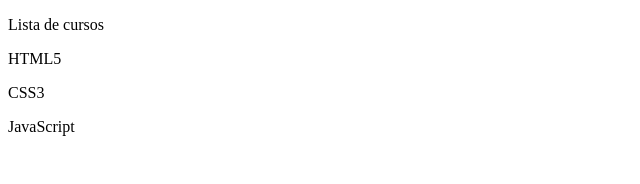
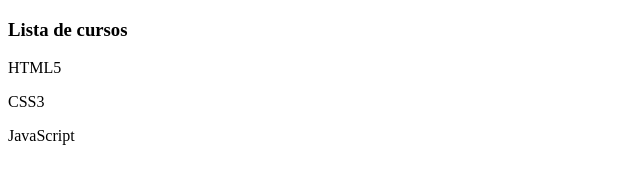
Before and after one commit to brendavillagran/proyecto, a plain HTML site: page index.html in a window 1280 px wide. Shown: the whole page, without its empty margins (0-640 px from the left). Drawn offline with Linux system fonts and the light colour scheme.

Commit message:
Modificación en título y etiqueta h3

```diff
--- a/index.html
+++ b/index.html
@@ -1,10 +1,10 @@
 <!DOCTYPE html>
 <html>
 	<head>
-		<title>Proyecto</title>
+		<title>Proyectos</title>
 	</head>
 	<body>
-		<p>Lista de cursos</p>
+		<h3>Lista de cursos</h3>
 		<p>HTML5</p>
 		<p>CSS3</p>
 		<p>JavaScript</p>
```
